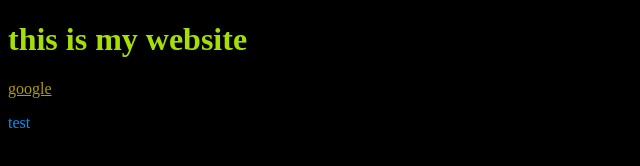
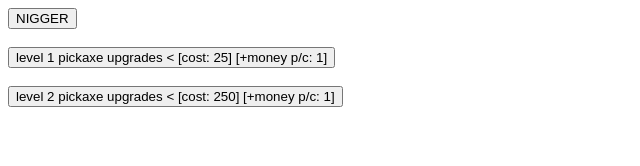
Before and after one commit to donquavious69/donquavious69.github.io, a plain HTML site: page index.html in a window 1280 px wide. Shown: the whole page, without its empty margins (0-640 px from the left). Drawn offline with Linux system fonts and the light colour scheme.

Commit message:
update
sd

```diff
--- a/index.html
+++ b/index.html
@@ -1,25 +1,27 @@
 <!DOCTYPE html>
-<html>
-    <head>
-        <title>
-            donquavious's website loader
-        </title>
+<html lang="en">
+<head>
+    <meta charset="UTF-8">
+    <meta name="viewport" content="width=device-width, initial-scale=1.0">
+    <title>Rich Guy Space Miner Simulator</title>
+</head>
+<body>
+    <button id="mainbutton" onclick="buttonclick()">
+        NIGGER
+    </button>
 
-        <style>
-            body {
-                background-color: black;
-            }
-        </style>
-    </head>
+    <br><br>
 
-    <body>
-        <h1 style="color:rgb(165, 223, 5)">
-            this is my website
-        </h1>
+    <button id="upgrade1button" onclick="upgradeone()">
+        upgrade
+    </button>
 
-        <a style="color:rgb(172, 155, 7)" href="https://google.com"> google </a>
-        <p style="color:rgb(3, 146, 247)"> test </p>
+    <br><br>
 
+    <button id="upgrade2button" onclick="upgradetwo()">
+        upgrade 2
+    </button>
 
-    </body>
+    <script src="scripts/index.js"></script>
+</body>
 </html>
--- /dev/null
+++ b/scripts/index.js
@@ -0,0 +1,36 @@
+let increment_ammount = 1;
+let money = 0;
+
+let upgrade1_price = 25;
+let upgrade2_price = 250;
+
+document.getElementById("upgrade1button").innerHTML = "level 1 pickaxe upgrades < [cost: " + upgrade1_price + "] [+money p/c: " + increment_ammount + "]";
+document.getElementById("upgrade2button").innerHTML = "level 2 pickaxe upgrades < [cost: " + upgrade2_price + "] [+money p/c: " + increment_ammount + "]";
+
+function upgradeone() {
+    console.log("upgrade 1 func ran");
+    if (money >= upgrade1_price) {
+        money -= upgrade1_price;
+        increment_ammount += 2.25;
+        upgrade1_price *= 1.5;
+        document.getElementById("upgrade1button").innerHTML = "upgrade one < [cost: " + upgrade1_price + "] [+money p/c: " + increment_ammount + "]";
+        document.getElementById("mainbutton").innerHTML = "$" + money;
+    }
+}
+
+function upgradetwo() {
+    console.log("upgrade 2 func ran");
+    if (money >= upgrade2_price) {
+        money -= upgrade2_price;
+        increment_ammount += 15.5;
+        upgrade2_price *= 3;
+        document.getElementById("upgrade2button").innerHTML = "upgrade two < [cost: " + upgrade2_price + "] [+money p/c: " + increment_ammount + "]";
+        document.getElementById("mainbutton").innerHTML = "$" + money;
+    }
+}
+
+function buttonclick() {
+    console.log("buttonclick func ran")
+    money += increment_ammount;
+    document.getElementById("mainbutton").innerHTML = "$" + money;
+}
```
